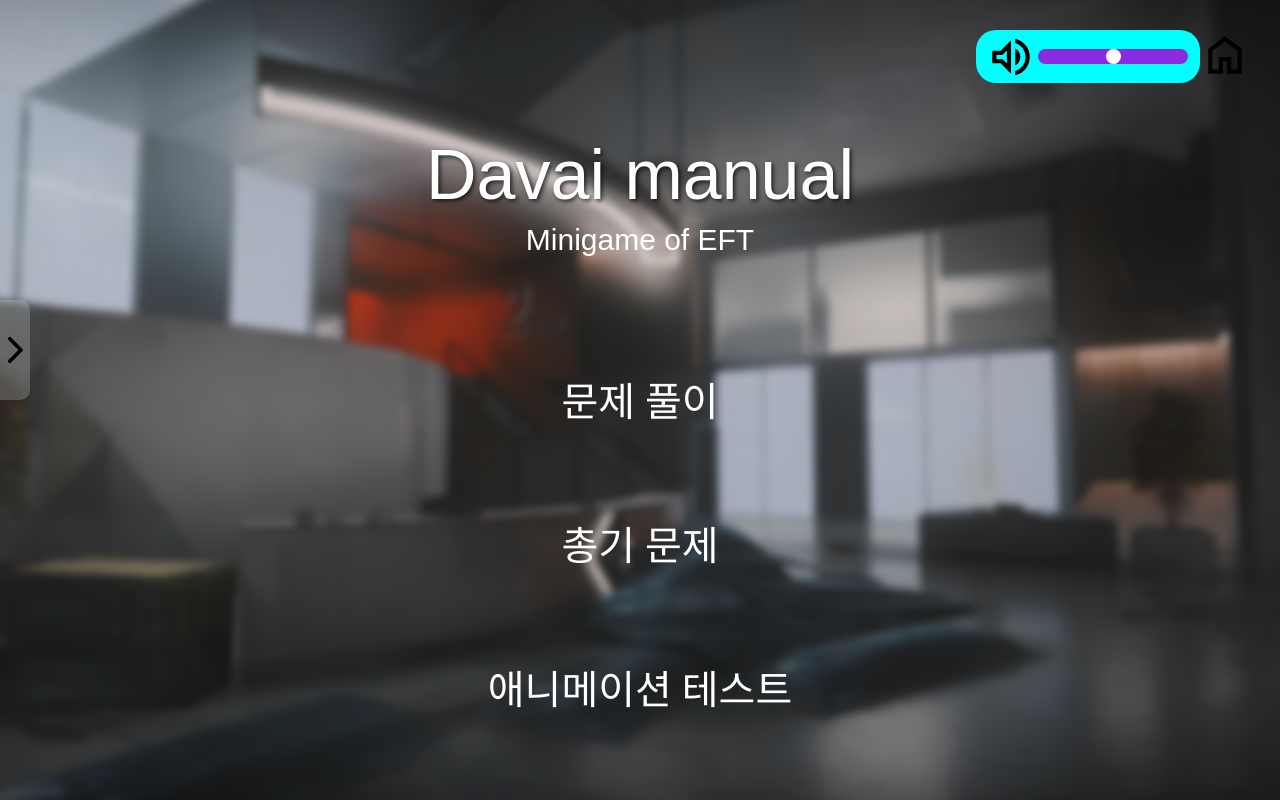
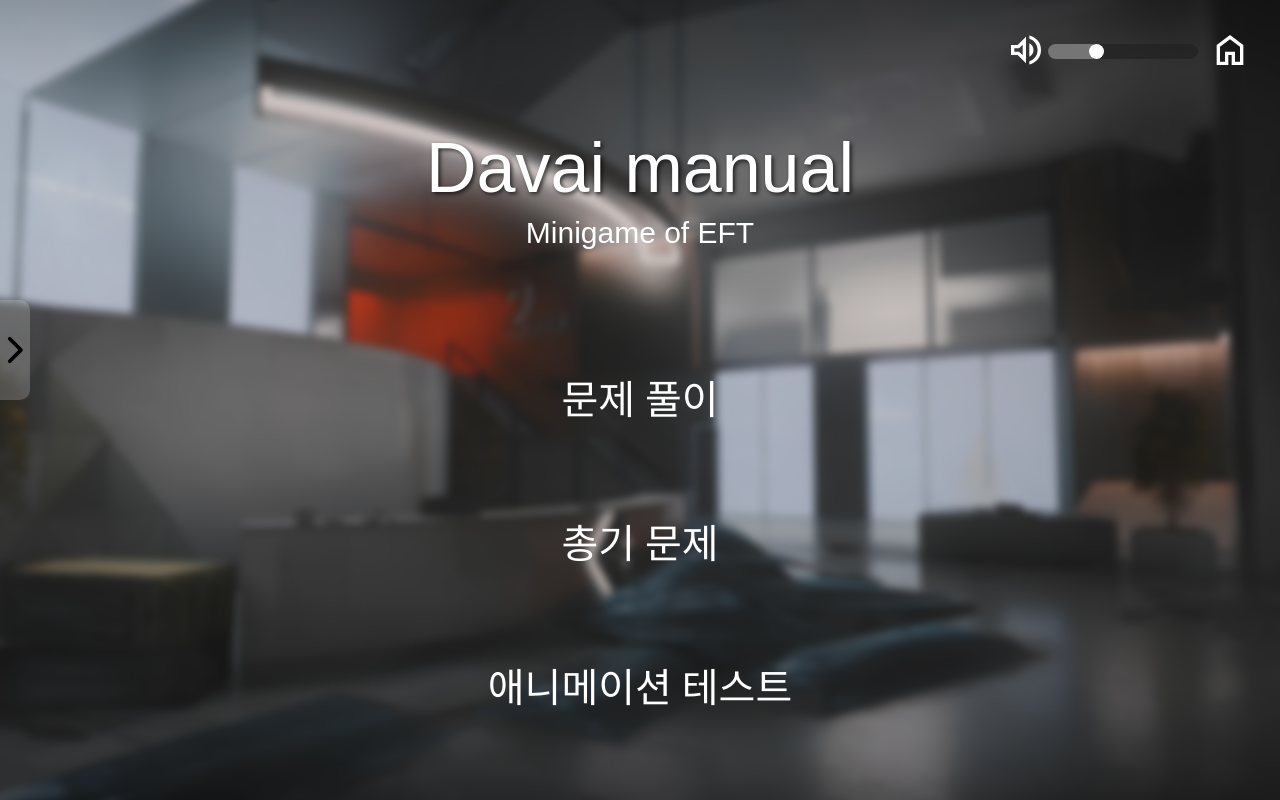
Before and after one commit to dntmdwls42/Davai_Manual, a React (Vite) app in the folder davai_davai_davai/: page / in a window 1280 px wide. Built offline with nearby package versions, Linux system fonts and the light colour scheme; a web font is replaced by a local one.

Commit message:
volume function fixed (mute, save_current_values, slider)

```diff
--- a/davai_davai_davai/src/css/Header.css
+++ b/davai_davai_davai/src/css/Header.css
@@ -5,8 +5,8 @@ header {
 }
 
 header svg {
-  width: 50px;
-  height: 50px;
+  width: 40px;
+  height: 40px;
   cursor: pointer;
 }
 
@@ -20,7 +20,6 @@ header svg {
 .header__icon--volumecontrol {
   display: flex;
   align-items: center;
-  background-color: aqua;
   border-radius: 20px;
   padding: 0 10px;
 }
@@ -35,9 +34,9 @@ input[type="range"] {
 
 input[type="range"]::-webkit-slider-runnable-track {
   height: 15px;
-  background-color: blueviolet;
   border-radius: 20px;
   -webkit-appearance: none;
+
 }
 
 input[type="range"]::-webkit-slider-thumb {
--- a/davai_davai_davai/src/jsx/Header.jsx
+++ b/davai_davai_davai/src/jsx/Header.jsx
@@ -1,18 +1,82 @@
 import { Link } from "react-router-dom";
+import React from "react";
 
 const Header = () => {
+  const [volume, setVolume] = React.useState(0.3);
+  const [lastVolume, setLastVolume] = React.useState(0.3);
+  const [isMuted, setIsMuted] = React.useState(false);
+
+  const toggleMute = () => {
+    setIsMuted((prev) => {
+      if (!prev) {
+        setLastVolume(volume); // 음소거 전 볼륨 값 저장
+        setVolume(0); // 음소거 시 볼륨을 0으로 설정
+      } else {
+        setVolume(lastVolume); // 음소거 해제 시 기본 볼륨 값으로 복구 (필요에 따라 변경 가능)
+      }
+      return !prev;
+    });
+  };
+
+  const handleVolumeChange = (event) => {
+    const newVolume = event.target.valueAsNumber;
+    setVolume(newVolume);
+    if (newVolume === 0) {
+      setIsMuted(true);
+    } else {
+      setIsMuted(false);
+      setLastVolume(newVolume);
+    }
+  };
+
   return (
     <header>
       <div className="header__icon">
         <div className="header__icon--volumecontrol">
-          <svg xmlns="http://www.w3.org/2000/svg" viewBox="0 -960 960 960">
-            <path d="M560-131v-82q90-26 145-100t55-168q0-94-55-168T560-749v-82q124 28 202 125.5T840-481q0 127-78 224.5T560-131ZM120-360v-240h160l200-200v640L280-360H120Zm440 40v-322q47 22 73.5 66t26.5 96q0 51-26.5 94.5T560-320ZM400-606l-86 86H200v80h114l86 86v-252ZM300-480Z" />
-          </svg>
-          <input type="range" min="0" max="100" />
+          <div
+            className="header__icon--volumecontrol--volumetoggle"
+            onClick={toggleMute}
+          >
+            {isMuted ? (
+              <svg
+                xmlns="http://www.w3.org/2000/svg"
+                height="24px"
+                viewBox="0 -960 960 960"
+                width="24px"
+                fill="#FFFFFF"
+              >
+                <path d="m616-320-56-56 104-104-104-104 56-56 104 104 104-104 56 56-104 104 104 104-56 56-104-104-104 104Zm-496-40v-240h160l200-200v640L280-360H120Zm280-246-86 86H200v80h114l86 86v-252ZM300-480Z" />
+              </svg>
+            ) : (
+              <svg
+                xmlns="http://www.w3.org/2000/svg"
+                viewBox="0 -960 960 960"
+                fill="#FFFFFF"
+              >
+                <path d="M560-131v-82q90-26 145-100t55-168q0-94-55-168T560-749v-82q124 28 202 125.5T840-481q0 127-78 224.5T560-131ZM120-360v-240h160l200-200v640L280-360H120Zm440 40v-322q47 22 73.5 66t26.5 96q0 51-26.5 94.5T560-320ZM400-606l-86 86H200v80h114l86 86v-252ZM300-480Z" />
+              </svg>
+            )}
+          </div>
+          <input
+            type="range"
+            step="0.02"
+            min="0"
+            max="1"
+            value={volume}
+            onChange={handleVolumeChange}
+            style={{
+              background: `linear-gradient(to right,rgb(117, 117, 117) ${volume * 100}%,
+rgba(33, 33, 33, 0.7) ${volume * 100}%)`,
+            }}
+          />
         </div>
         <div className="header__icon--home">
           <Link to={`/`}>
-            <svg xmlns="http://www.w3.org/2000/svg" viewBox="0 -960 960 960">
+            <svg
+              xmlns="http://www.w3.org/2000/svg"
+              viewBox="0 -960 960 960"
+              fill="#FFFFFF"
+            >
               <path d="M240-200h120v-240h240v240h120v-360L480-740 240-560v360Zm-80 80v-480l320-240 320 240v480H520v-240h-80v240H160Zm320-350Z" />
             </svg>
           </Link>
```
